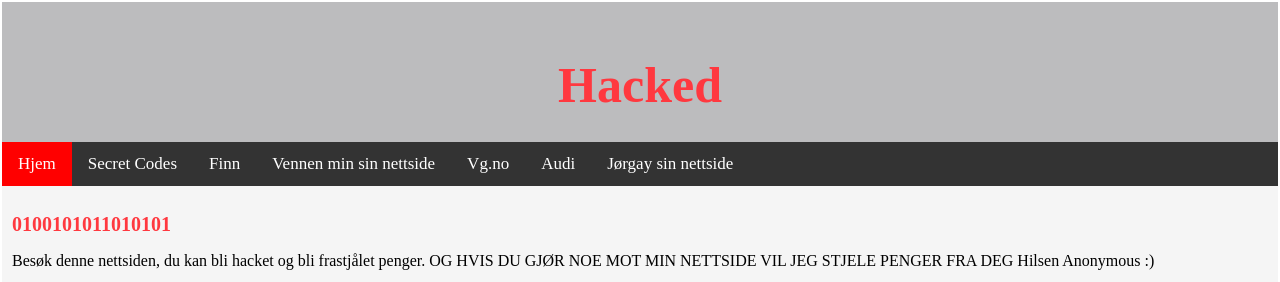
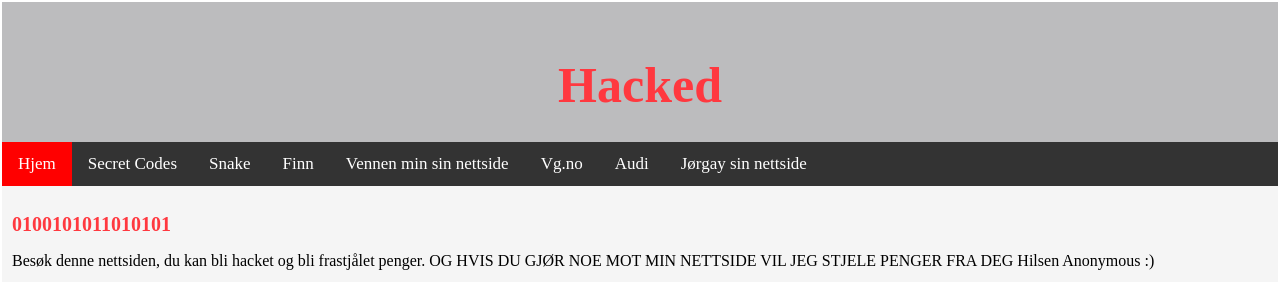
Before and after one commit to Wiktorix/HACKED-WeBsITe, a plain HTML site: page index.html in a window 1280 px wide. Shown: the top 282 px of the page. Drawn offline with Linux system fonts and the light colour scheme.

Commit message:
Update index.html

```diff
--- a/index.html
+++ b/index.html
@@ -92,6 +92,7 @@
     <div class="topnav">
     <a class="active" href="index.html"> Hjem </a>
         <a href="Secret Codes.html"> Secret Codes </a>
+        <a href="Snake.html"> Snake </a>
     <a href="https://www.finn.no/"> Finn </a>
     <a href="https://05adst.github.io/Adcomplayer12/"> Vennen min sin nettside </a>
     <a href="https://www.vg.no/"> Vg.no </a>
```
